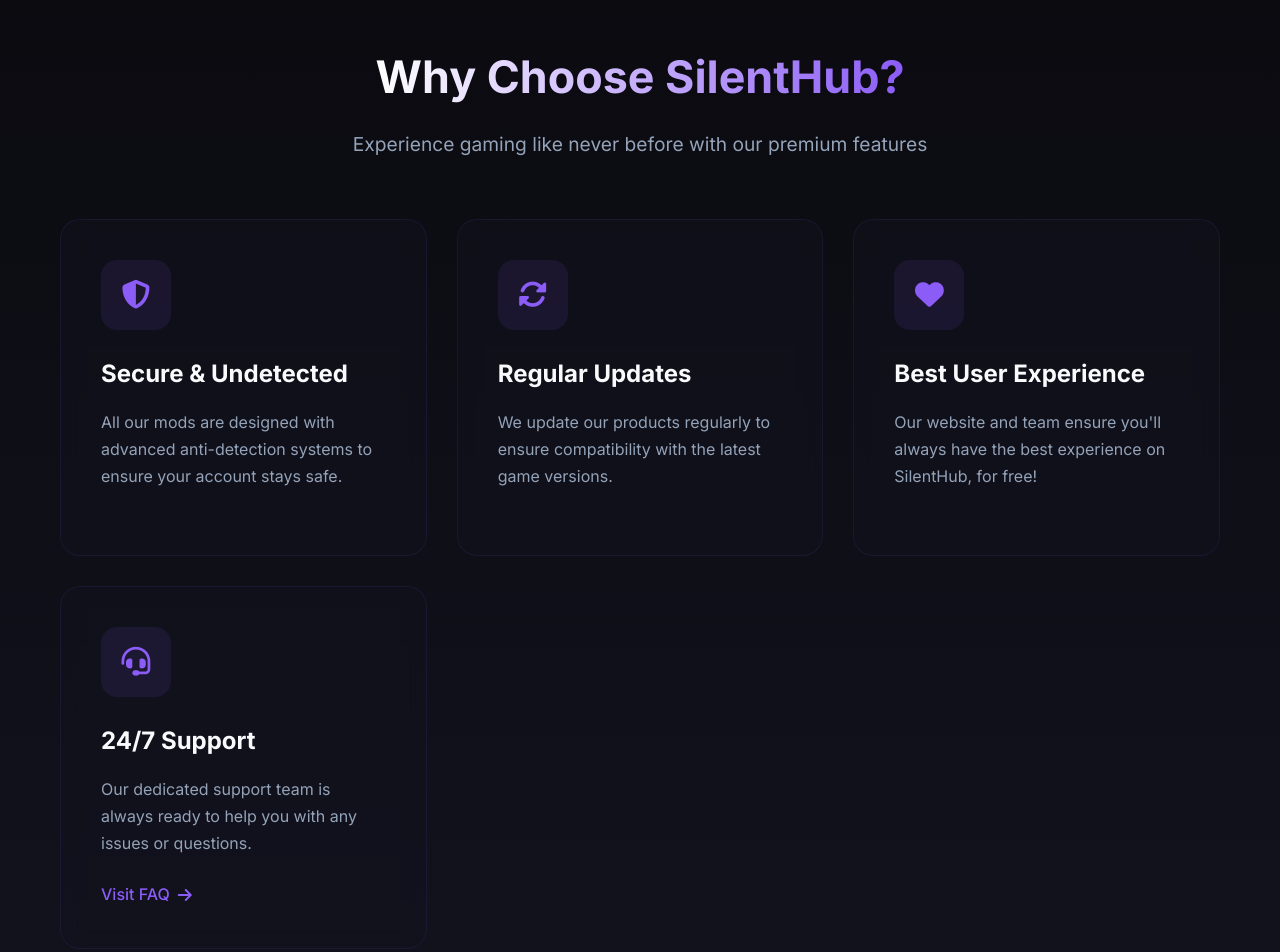
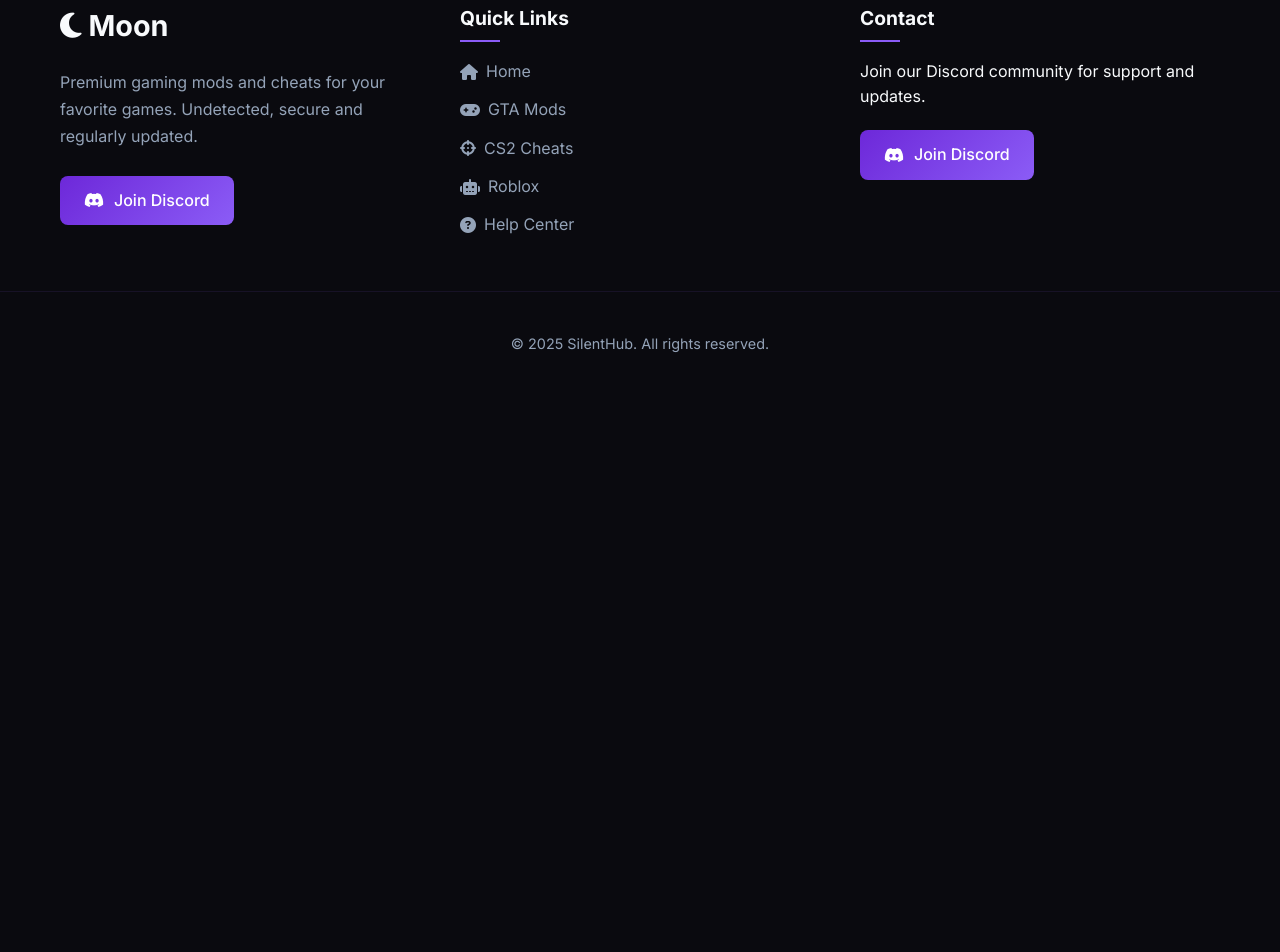
Before and after one commit to p8qzxc1/Web, a plain HTML site: page Home.html in a window 1280 px wide. Shown: the part 878-1830 px from the top of the page. After the commit the page ends 1263 px from the top, so only its background shows below. Drawn offline with Linux system fonts and the light colour scheme.

Commit message:
Update and rename index.html to Home.html

```diff
--- a/index.html
+++ b/Home.html
@@ -271,128 +271,6 @@
             }
         }
 
-        /* Features Section */
-        .features-section {
-            padding: 120px 0;
-            position: relative;
-            background: linear-gradient(to bottom, var(--primary) 0%, var(--secondary) 100%);
-        }
-
-        .section-header {
-            text-align: center;
-            margin-bottom: 60px;
-        }
-
-        .section-header h2 {
-            font-size: 2.8rem;
-            margin-bottom: 15px;
-            position: relative;
-            display: inline-block;
-            background: linear-gradient(to right, #ffffff, #8b5cf6);
-            -webkit-background-clip: text;
-            background-clip: text;
-            color: transparent;
-        }
-
-        .section-header p {
-            color: var(--text-secondary);
-            font-size: 1.2rem;
-            max-width: 600px;
-            margin: 0 auto;
-        }
-
-        .features-grid {
-            display: grid;
-            grid-template-columns: repeat(auto-fit, minmax(300px, 1fr));
-            gap: 30px;
-            max-width: 1200px;
-            margin: 0 auto;
-            padding: 0 20px;
-        }
-
-        .feature-card {
-            background: var(--card-bg);
-            backdrop-filter: blur(10px);
-            border-radius: 20px;
-            padding: 40px;
-            border: 1px solid var(--border);
-            transition: var(--transition);
-            position: relative;
-            overflow: hidden;
-        }
-
-        .feature-card::before {
-            content: '';
-            position: absolute;
-            top: 0;
-            left: 0;
-            width: 100%;
-            height: 100%;
-            background: linear-gradient(135deg, rgba(139, 92, 246, 0.1) 0%, rgba(139, 92, 246, 0) 100%);
-            opacity: 0;
-            transition: var(--transition);
-        }
-
-        .feature-card:hover {
-            transform: translateY(-10px);
-            box-shadow: 0 20px 40px rgba(0, 0, 0, 0.3);
-            border-color: rgba(139, 92, 246, 0.3);
-        }
-
-        .feature-card:hover::before {
-            opacity: 1;
-        }
-
-        .feature-icon {
-            width: 70px;
-            height: 70px;
-            background: rgba(139, 92, 246, 0.1);
-            border-radius: 16px;
-            display: flex;
-            align-items: center;
-            justify-content: center;
-            margin-bottom: 25px;
-            color: var(--accent);
-            font-size: 1.8rem;
-            transition: var(--transition);
-        }
-
-        .feature-card:hover .feature-icon {
-            transform: scale(1.1);
-            background: var(--gradient);
-            color: white;
-        }
-
-        .feature-card h3 {
-            font-size: 1.5rem;
-            margin-bottom: 15px;
-            color: var(--text);
-        }
-
-        .feature-card p {
-            color: var(--text-secondary);
-            margin-bottom: 25px;
-            line-height: 1.7;
-        }
-
-        .feature-link {
-            display: inline-flex;
-            align-items: center;
-            gap: 8px;
-            color: var(--accent);
-            text-decoration: none;
-            font-weight: 500;
-            transition: var(--transition);
-        }
-
-        .feature-link i {
-            transition: transform 0.3s ease;
-        }
-
-        .feature-link:hover i {
-            transform: translateX(5px);
-        }
-
         /* Footer */
         footer {
             background: var(--primary);
@@ -636,12 +514,12 @@
             </a>
             <div class="nav-links">
                 <a href="#" class="nav-link active">Home</a>
-                <a href="https://silenthub.net/GTA" target="_blank" class="nav-link">GTA</a>
-                <a href="https://silenthub.net/CS2" target="_blank" class="nav-link">CS2</a>
-                <a href="https://silenthub.net/Roblox" target="_blank" class="nav-link">Roblox</a>
-                <a href="https://silenthub.net/FAQ" target="_blank" class="nav-link">Help</a>
+                <a href="GTA.html" target="_blank" class="nav-link">GTA</a>
+                <a href="" target="_blank" class="nav-link">CS2</a>
+                <a href="" target="_blank" class="nav-link">Roblox</a>
+                <a href="" target="_blank" class="nav-link">Help</a>
                 <div class="nav-buttons">
-                    <a href="https://silenthub.net/discord" target="_blank" class="nav-btn">
+                    <a href="https://discord.gg/GyW9vypS" target="_blank" class="nav-btn">
                         <i class="fab fa-discord"></i> Discord
                     </a>
                 </div>
@@ -660,65 +538,17 @@
             <h1>Elevate Your Gaming Experience</h1>
             <p class="subtitle">Premium mods & cheats for GTA, CS2, Roblox and more. Secure, undetected and regularly updated.</p>
             <div class="hero-buttons">
-                <a href="https://silenthub.net/discord" target="_blank" class="hero-btn primary">
+                <a href="https://discord.gg/GyW9vypS" target="_blank" class="hero-btn primary">
                     <i class="fab fa-discord"></i> Join Discord
                 </a>
-                <a href="https://silenthub.net/GTA" target="_blank" class="hero-btn">
+                <a href="GTA.html" target="_blank" class="hero-btn">
                     <i class="fas fa-gamepad"></i> Browse GTA Mods
                 </a>
-                <a href="https://silenthub.net/CS2" target="_blank" class="hero-btn">
+                <a href="" target="_blank" class="hero-btn">
                     <i class="fas fa-crosshairs"></i> Browse CS2 Cheats
                 </a>
-                <a href="https://silenthub.net/Roblox" target="_blank" class="hero-btn">
+                <a href="" target="_blank" class="hero-btn">
                     <i class="fas fa-robot"></i> Browse Roblox
-                </a>
-            </div>
-        </div>
-    </section>
-
-    <!-- Features Section -->
-    <section class="features-section">
-        <div class="section-header">
-            <h2>Why Choose SilentHub?</h2>
-            <p>Experience gaming like never before with our premium features</p>
-        </div>
-        <div class="features-grid">
-            <!-- Feature Card 1 -->
-            <div class="feature-card">
-                <div class="feature-icon">
-                    <i class="fas fa-shield-alt"></i>
-                </div>
-                <h3>Secure & Undetected</h3>
-                <p>All our mods are designed with advanced anti-detection systems to ensure your account stays safe.</p>
-            </div>
-
-            <!-- Feature Card 2 -->
-            <div class="feature-card">
-                <div class="feature-icon">
-                    <i class="fas fa-sync-alt"></i>
-                </div>
-                <h3>Regular Updates</h3>
-                <p>We update our products regularly to ensure compatibility with the latest game versions.</p>
-            </div>
-
-            <!-- Feature Card 3 -->
-            <div class="feature-card">
-                <div class="feature-icon">
-                    <i class="fas fa-heart"></i>
-                </div>
-                <h3>Best User Experience</h3>
-                <p>Our website and team ensure you'll always have the best experience on SilentHub, for free!</p>
-            </div>
-
-            <!-- Feature Card 4 -->
-            <div class="feature-card">
-                <div class="feature-icon">
-                    <i class="fas fa-headset"></i>
-                </div>
-                <h3>24/7 Support</h3>
-                <p>Our dedicated support team is always ready to help you with any issues or questions.</p>
-                <a href="https://silenthub.net/FAQ" target="_blank" class="feature-link">
-                    Visit FAQ <i class="fas fa-arrow-right"></i>
                 </a>
             </div>
         </div>
@@ -733,7 +563,7 @@
                     Moon
                 </a>
                 <p>Premium gaming mods and cheats for your favorite games. Undetected, secure and regularly updated.</p>
-                <a href="https://silenthub.net/discord" target="_blank" class="footer-discord-btn">
+                <a href="https://discord.gg/GyW9vypS" target="_blank" class="footer-discord-btn">
                     <i class="fab fa-discord"></i> Join Discord
                 </a>
             </div>
@@ -742,10 +572,10 @@
                 <h3>Quick Links</h3>
                 <ul>
                     <li><a href="#"><i class="fas fa-home"></i> Home</a></li>
-                    <li><a href="https://silenthub.net/GTA" target="_blank"><i class="fas fa-gamepad"></i> GTA Mods</a></li>
-                    <li><a href="https://silenthub.net/CS2" target="_blank"><i class="fas fa-crosshairs"></i> CS2 Cheats</a></li>
-                    <li><a href="https://silenthub.net/Roblox" target="_blank"><i class="fas fa-robot"></i> Roblox</a></li>
-                    <li><a href="https://silenthub.net/FAQ" target="_blank"><i class="fas fa-question-circle"></i> Help Center</a></li>
+                    <li><a href="GTA.html" target="_blank"><i class="fas fa-gamepad"></i> GTA Mods</a></li>
+                    <li><a href="" target="_blank"><i class="fas fa-crosshairs"></i> CS2 Cheats</a></li>
+                    <li><a href="" target="_blank"><i class="fas fa-robot"></i> Roblox</a></li>
+                    <li><a href="" target="_blank"><i class="fas fa-question-circle"></i> Help Center</a></li>
                 </ul>
             </div>
 
@@ -753,7 +583,7 @@
                 <h3>Contact</h3>
                 <p>Join our Discord community for support and updates.</p>
                 <div style="margin-top: 20px;">
-                    <a href="https://silenthub.net/discord" target="_blank" class="footer-discord-btn">
+                    <a href="https://discord.gg/GyW9vypS" target="_blank" class="footer-discord-btn">
                         <i class="fab fa-discord"></i> Join Discord
                     </a>
                 </div>
```
